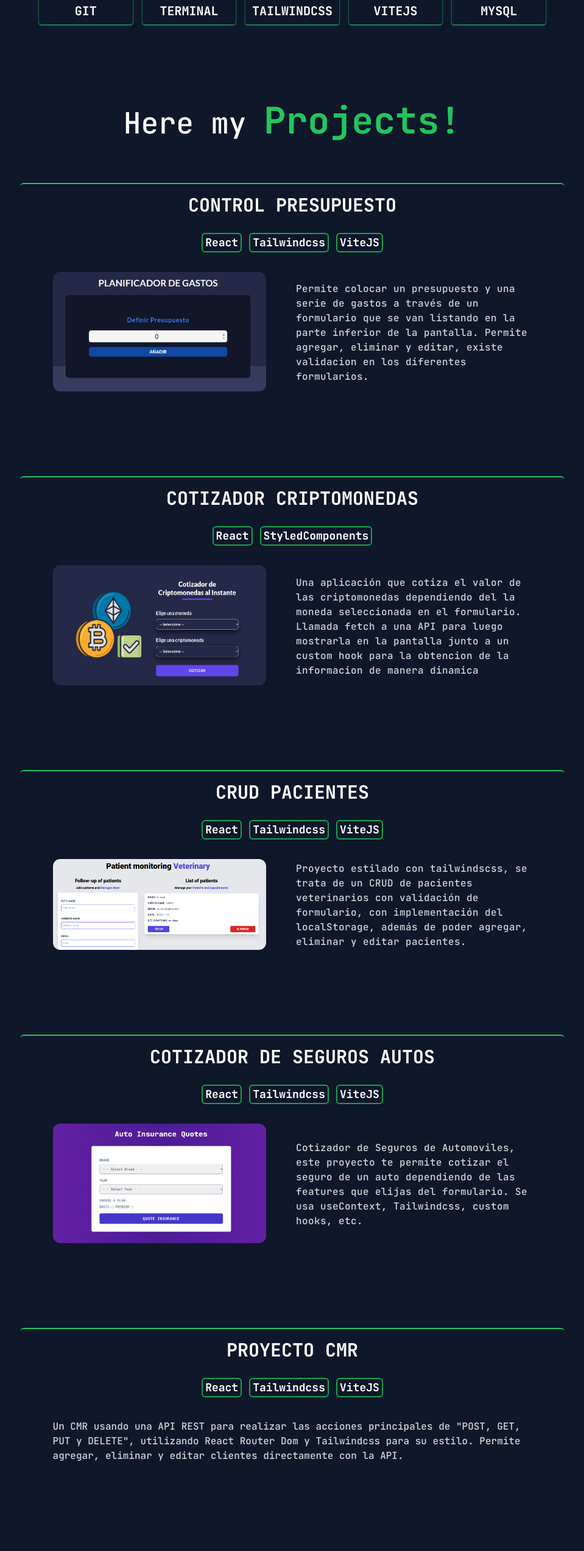
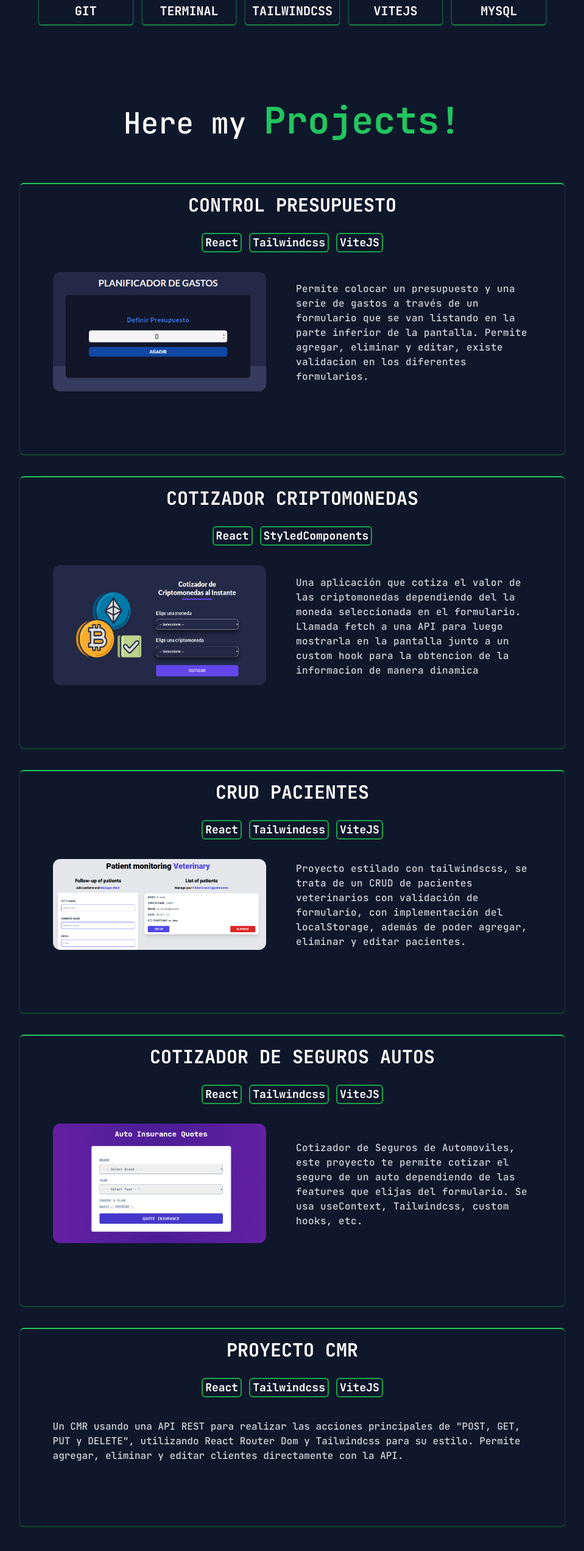
Before and after one commit to ivanosquis10/Ivanosquis-portfolio, a React (Vite) app: page / in a window 1280 px wide. Shown: the part 964-3508 px from the top of the page at 61% size, without its empty margins (160-1119 px from the left). Built offline with nearby package versions, Linux system fonts and the light colour scheme; some icons are missing; the HTML template or start-up script is replaced by a standard one.

Commit message:
se le agrego un color verde al shadow de las cards de los proyectos

```diff
--- a/src/components/Projects.jsx
+++ b/src/components/Projects.jsx
@@ -16,7 +16,7 @@ const Projects = () => {
           </h2>
           <div className="md:p-10 flex flex-col flex-wrap items-center justify-center gap-2 md:gap-4 lg:justify-around">
             {/* Card 1 */}
-            <div className="w-10/12 mx-2 sm:w-100 lg:mb-5 mb-8 border-t-2 py-1 border-green-500 shadow hover:shadow-xl rounded-md ease-in-out duration-200">
+            <div className="w-10/12 mx-2 sm:w-100 lg:mb-5 mb-8 border-t-2 py-1 border-green-500 shadow shadow-green-800 hover:shadow-md rounded-md ease-in-out duration-200">
               <div className="text-xl md:text-3xl py-3 text-center">
                 <h3 className="font-bold uppercase">Control Presupuesto</h3>
               </div>
@@ -98,7 +98,7 @@ const Projects = () => {
             {/* Card 1 Ends */}
 
             {/* Card 2 */}
-            <div className="w-10/12 mx-2 sm:w-100 lg:mb-5 mb-8 border-t-2 py-1 border-green-500 shadow hover:shadow-xl rounded-md ease-in-out duration-200">
+            <div className="w-10/12 mx-2 sm:w-100 lg:mb-5 mb-8 border-t-2 py-1 border-green-500 shadow shadow-green-800 hover:shadow-md rounded-md ease-in-out duration-200">
               <div className="text-xl md:text-3xl py-3 text-center">
                 <h3 className="font-bold uppercase">Cotizador Criptomonedas</h3>
               </div>
@@ -175,7 +175,7 @@ const Projects = () => {
             {/* Card 2 Ends */}
 
             {/* Card 3 */}
-            <div className="w-10/12 mx-2 sm:w-100 lg:mb-5 mb-8 border-t-2 py-1 border-green-500 shadow hover:shadow-xl rounded-md ease-in-out duration-200">
+            <div className="w-10/12 mx-2 sm:w-100 lg:mb-5 mb-8 border-t-2 py-1 border-green-500 shadow shadow-green-800 hover:shadow-md rounded-md ease-in-out duration-200">
               <div className="text-xl md:text-3xl py-3 text-center">
                 <h3 className="font-bold uppercase">CRUD Pacientes</h3>
               </div>
@@ -255,7 +255,7 @@ const Projects = () => {
             {/* Card 3 Ends */}
 
             {/* Card 4 */}
-            <div className="w-10/12 mx-2 sm:w-100 lg:mb-5 mb-8 border-t-2 py-1 border-green-500 shadow hover:shadow-xl rounded-md ease-in-out duration-200">
+            <div className="w-10/12 mx-2 sm:w-100 lg:mb-5 mb-8 border-t-2 py-1 border-green-500 shadow shadow-green-800 hover:shadow-md rounded-md ease-in-out duration-200">
               <div className="text-xl md:text-3xl py-3 text-center">
                 <h3 className="font-bold uppercase">
                   Cotizador de Seguros Autos
@@ -338,7 +338,7 @@ const Projects = () => {
             {/* Card 4 Ends */}
 
             {/* Card 5 */}
-            <div className="w-10/12 mx-2 sm:w-100 lg:mb-5 mb-8 border-t-2 py-1 border-green-500 shadow hover:shadow-xl rounded-md ease-in-out duration-200">
+            <div className="w-10/12 mx-2 sm:w-100 lg:mb-5 mb-8 border-t-2 py-1 border-green-500 shadow shadow-green-800 hover:shadow-md rounded-md ease-in-out duration-200">
               <div className="text-xl md:text-3xl py-3 text-center">
                 <h3 className="font-bold uppercase">Proyecto CMR</h3>
               </div>
```
